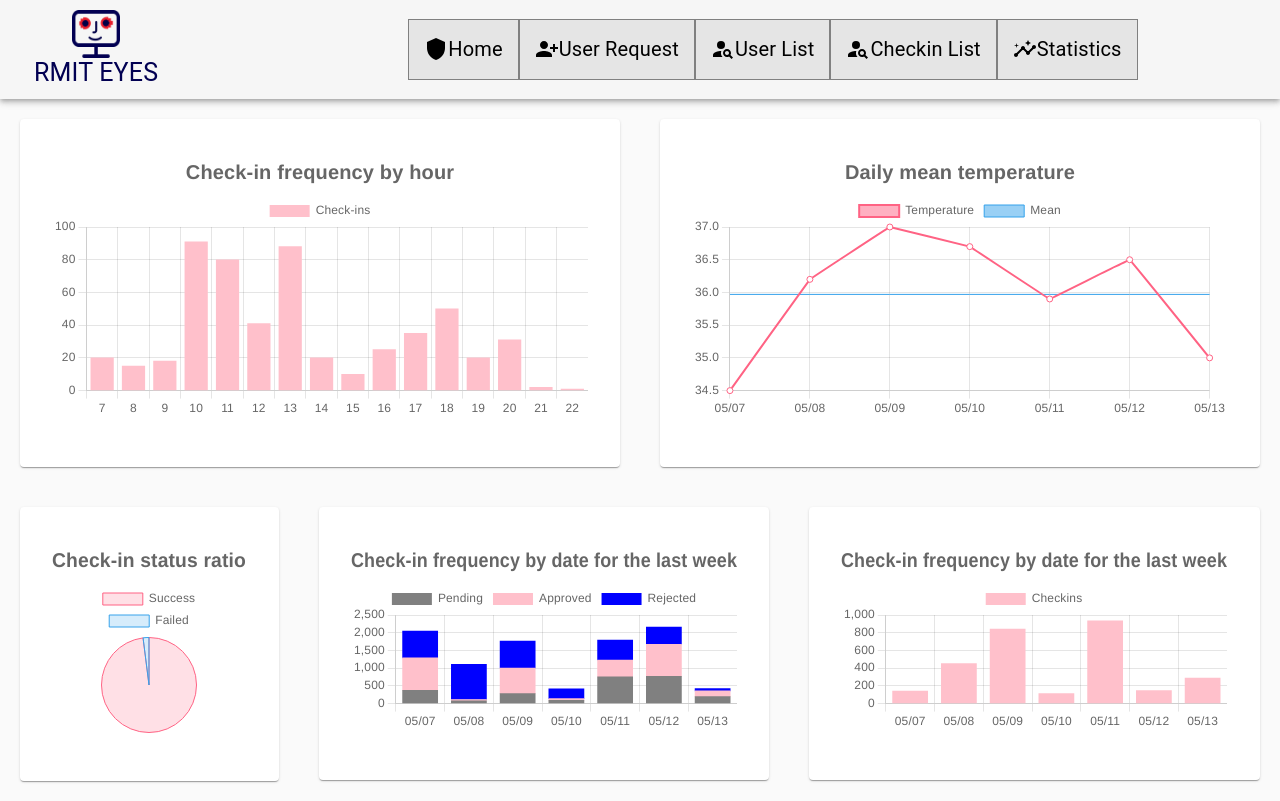
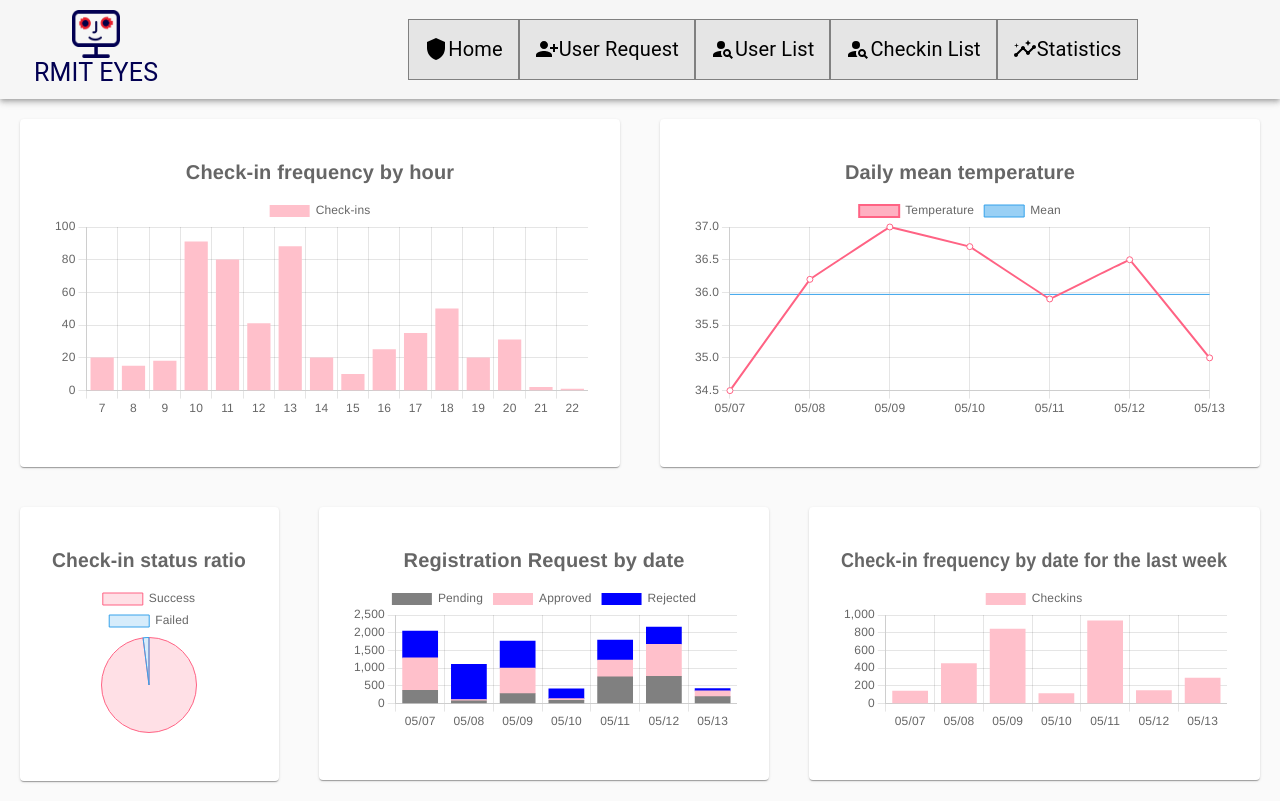
Before and after one commit to GiangNguyenn/rmit-eyes, a React (Create React App) app: page /statistics in a window 1280 px wide. Built offline with nearby package versions, Linux system fonts and the light colour scheme; no server answers.

Commit message:
Fix wrong title text

```diff
--- a/src/components/statistics/ApprovedRejectedRequestByDate.jsx
+++ b/src/components/statistics/ApprovedRejectedRequestByDate.jsx
@@ -24,7 +24,7 @@ function ApprovedRejectedRequestByDate() {
     <ContainerCard
       chart={
         <BarChart
-          title="Check-in frequency by date for the last week"
+          title="Registration Request by date"
           labels={daysArray}
           type="stacked"
           dataPoint1={{
```
